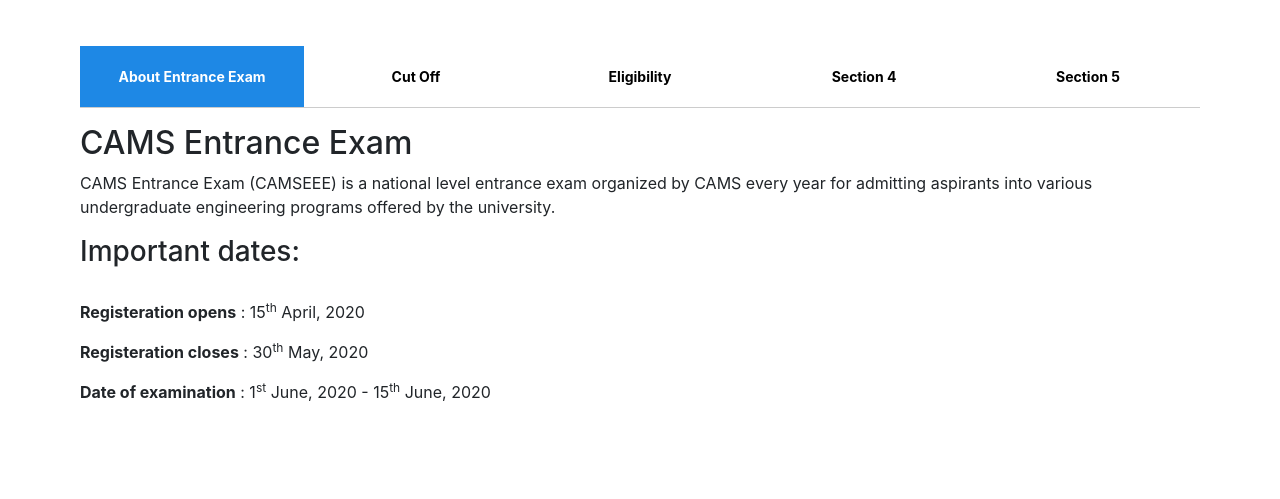
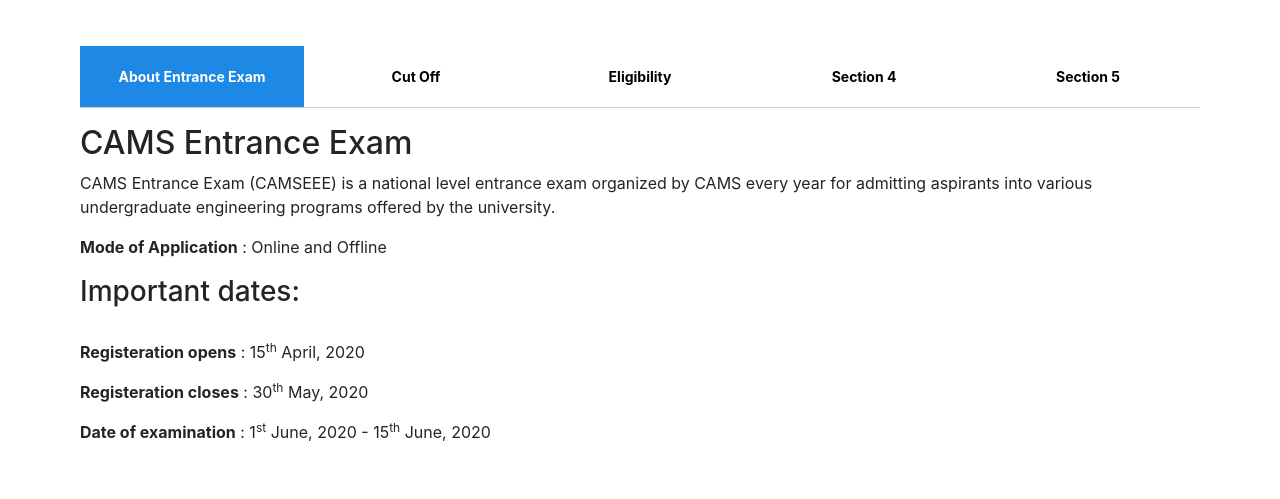
Before and after one commit to divya-rathi/CAMs, a Flask app: page / in a window 1280 px wide. Shown: the part 516-1015 px from the top of the page. Before the commit the page ends 917 px from the top, so only its background shows below. Run offline with Flask 2, Linux system fonts and the light colour scheme; some libraries are stand-ins or nearby versions.

Commit message:
Tab content

```diff
--- a/templates/home.html
+++ b/templates/home.html
@@ -187,6 +187,7 @@ a:hover{
     <section id="section1">
       <h2>CAMS Entrance Exam</h2>
         <p>CAMS Entrance Exam (CAMSEEE) is a national level entrance exam organized by CAMS every year for admitting aspirants into various undergraduate engineering programs offered by the university.</p>
+        <p><b>Mode of Application</b> : Online and Offline</p>
         <h3>Important dates:</h3><br />
         <p><b>Registeration opens</b> : 15<sup>th</sup> April, 2020</p>
         <p><b>Registeration closes</b> : 30<sup>th</sup> May, 2020</p>
```
